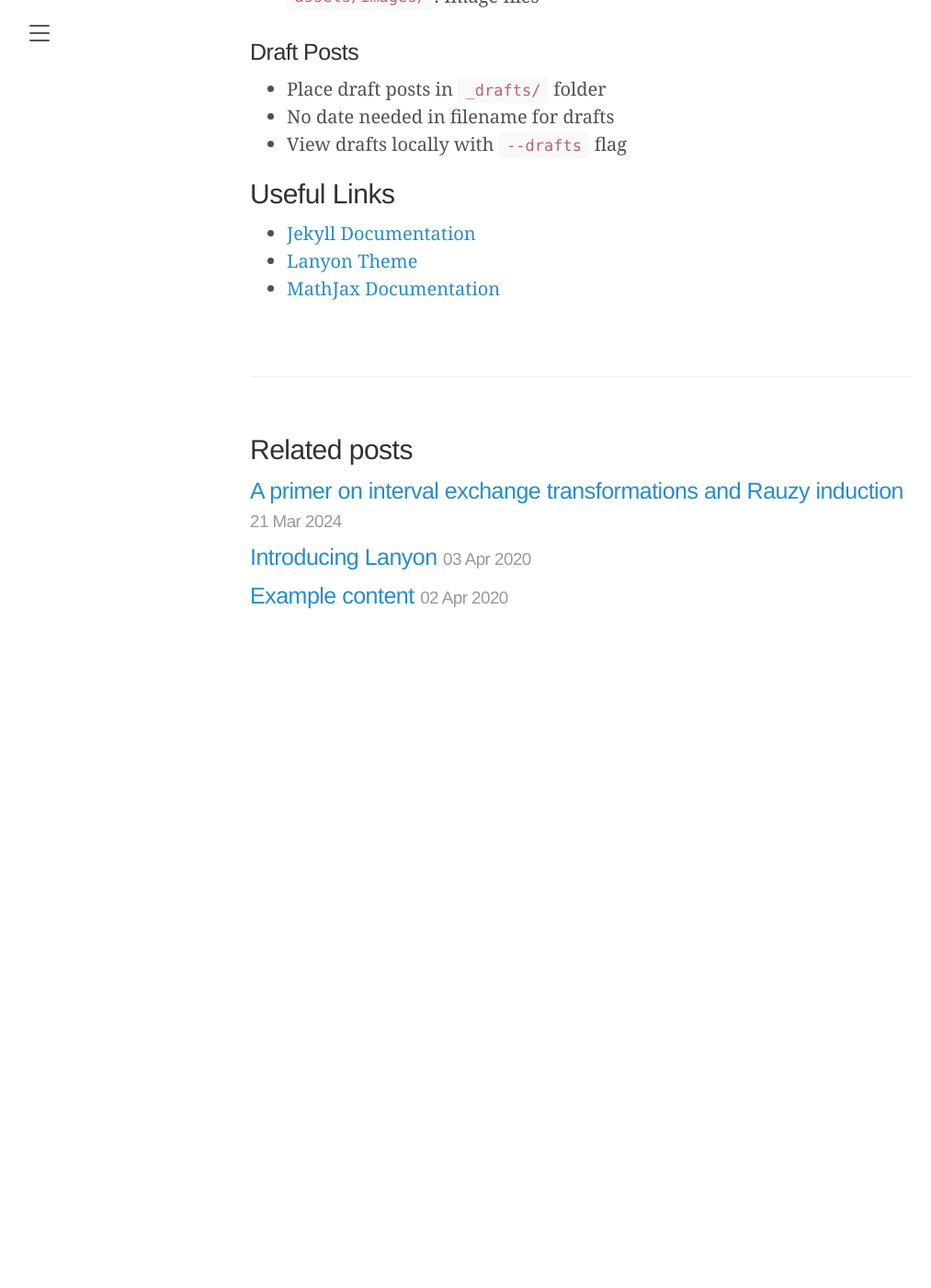
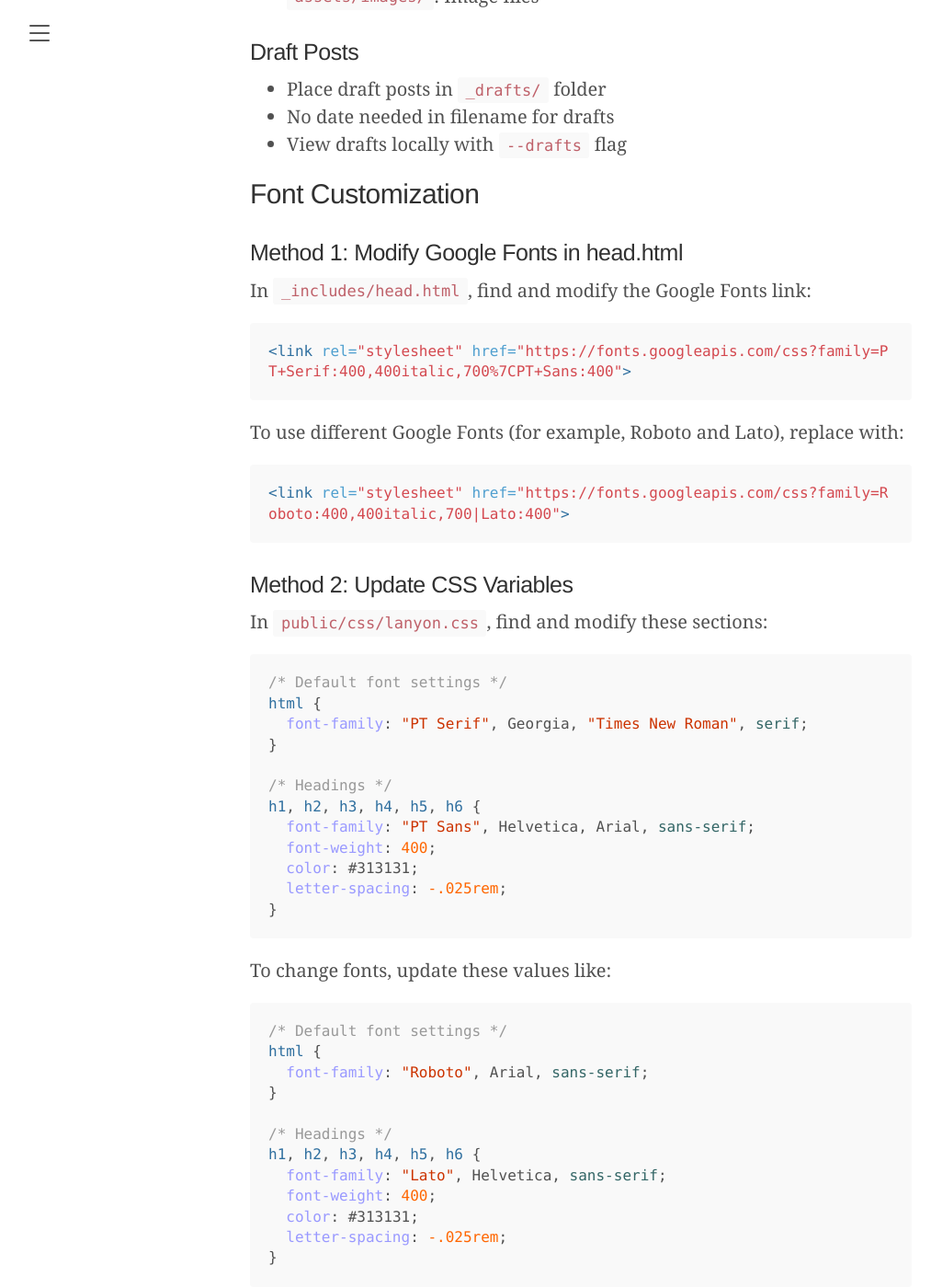
Before and after one commit to FabianLander/fabianlander.github.io, a Jekyll site: the page built from _posts/2024-11-18-jekyll-gotchas-and-solution.md, in a window 1280 px wide and 1400 px high, scrolled down 4680 px. Shown: the whole window at 92% size, without its empty margins (8-1021 px from the left). Built offline with Jekyll 4.4.1, drawn with Linux system fonts in a browser that asks for light colours; before the commit the page ends 5403 px from its top, so only the background shows below that; some of the changed text lies outside the part shown.

Commit message:
added fonts

````diff
--- a/_posts/2024-11-18-jekyll-gotchas-and-solution.md
+++ b/_posts/2024-11-18-jekyll-gotchas-and-solution.md
@@ -178,6 +178,69 @@ bundle update
 - No date needed in filename for drafts
 - View drafts locally with `--drafts` flag
 
+
+## Font Customization
+
+### Method 1: Modify Google Fonts in head.html
+In `_includes/head.html`, find and modify the Google Fonts link:
+
+```html
+<link rel="stylesheet" href="https://fonts.googleapis.com/css?family=PT+Serif:400,400italic,700%7CPT+Sans:400">
+```
+
+To use different Google Fonts (for example, Roboto and Lato), replace with:
+```html
+<link rel="stylesheet" href="https://fonts.googleapis.com/css?family=Roboto:400,400italic,700|Lato:400">
+```
+
+### Method 2: Update CSS Variables
+In `public/css/lanyon.css`, find and modify these sections:
+
+```css
+/* Default font settings */
+html {
+  font-family: "PT Serif", Georgia, "Times New Roman", serif;
+}
+
+/* Headings */
+h1, h2, h3, h4, h5, h6 {
+  font-family: "PT Sans", Helvetica, Arial, sans-serif;
+  font-weight: 400;
+  color: #313131;
+  letter-spacing: -.025rem;
+}
+```
+
+To change fonts, update these values like:
+```css
+/* Default font settings */
+html {
+  font-family: "Roboto", Arial, sans-serif;
+}
+
+/* Headings */
+h1, h2, h3, h4, h5, h6 {
+  font-family: "Lato", Helvetica, sans-serif;
+  font-weight: 400;
+  color: #313131;
+  letter-spacing: -.025rem;
+}
+```
+
+### Popular Font Combinations
+Some tested combinations:
+- Body: Roboto, Headings: Lato
+- Body: Merriweather, Headings: Source Sans Pro
+- Body: Open Sans, Headings: Montserrat
+- Body: Lora, Headings: Poppins
+
+### Tips
+- Always include fallback fonts
+- Test readability at different screen sizes
+- Consider loading times when adding multiple font weights
+- Use `font-display: swap` for better performance
+
+
 ## Useful Links
 - [Jekyll Documentation](https://jekyllrb.com/docs/)
 - [Lanyon Theme](https://github.com/poole/lanyon)
````
